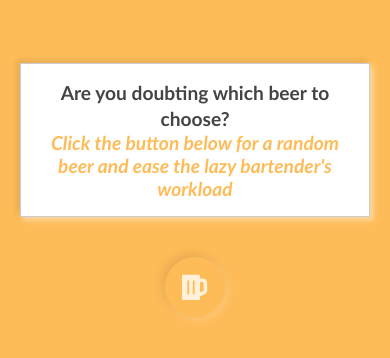
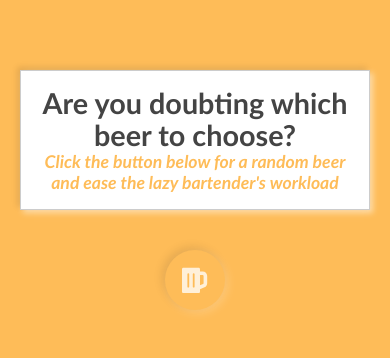
Before and after one commit to Stonino82/Random-Beer-Generator, a plain HTML site: page index.html in a window 390 px wide. Shown: the part 212-570 px from the top of the page. Drawn offline with Linux system fonts and the light colour scheme.

Commit message:
minor changes

```diff
--- a/style.css
+++ b/style.css
@@ -121,14 +121,14 @@ h1 {
         padding: 1rem;
     }
     h1 {
-        font-size: 1.2rem;
-        line-height: 1.6rem;
+        font-size: 1.8rem;
+        line-height: 2rem;
         padding: 0;
     }
     .tag_line{
         color: #FEBC58;
         font-style: italic;
-        font-size: 1.2rem;
+        font-size: 1.1rem;
         margin-top: 0rem;
     }
     .row {
```
Also changed, not shown: 1 other file.
